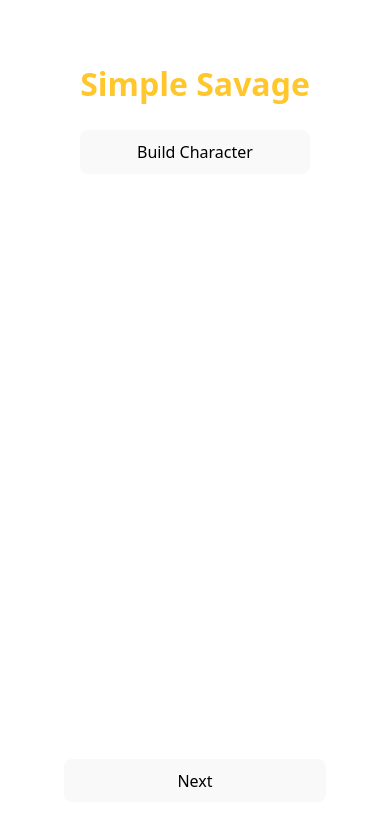
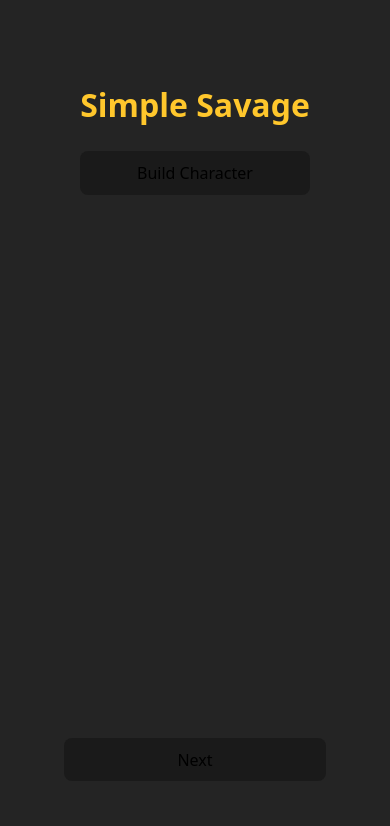
Before and after one commit to ajmenoni/simple-savage, a React (Vite) app: page / in a window 390 px wide. Shown: the top 826 px of the page. Built offline with nearby package versions, Linux system fonts and the light colour scheme.

Commit message:
remove light media query

```diff
--- a/src/App.css
+++ b/src/App.css
@@ -11,7 +11,7 @@
   align-items: center;
   justify-content: flex-start;
   padding: 1rem;
-  min-height: 85vh;
+  min-height: 80vh;
   box-sizing: border-box;
 }
 
--- a/src/index.css
+++ b/src/index.css
@@ -94,7 +94,7 @@ button:focus-visible {
   margin: 0;
 }
 
-@media (prefers-color-scheme: light) {
+/* @media (prefers-color-scheme: light) {
   :root {
     color: #213547;
     background-color: #ffffff;
@@ -109,4 +109,4 @@ button:focus-visible {
     background-color: #f9f9f9;
     box-shadow: 0 4px 10px rgba(0, 0, 0, 0.1);
   }
-}
+} */
```
